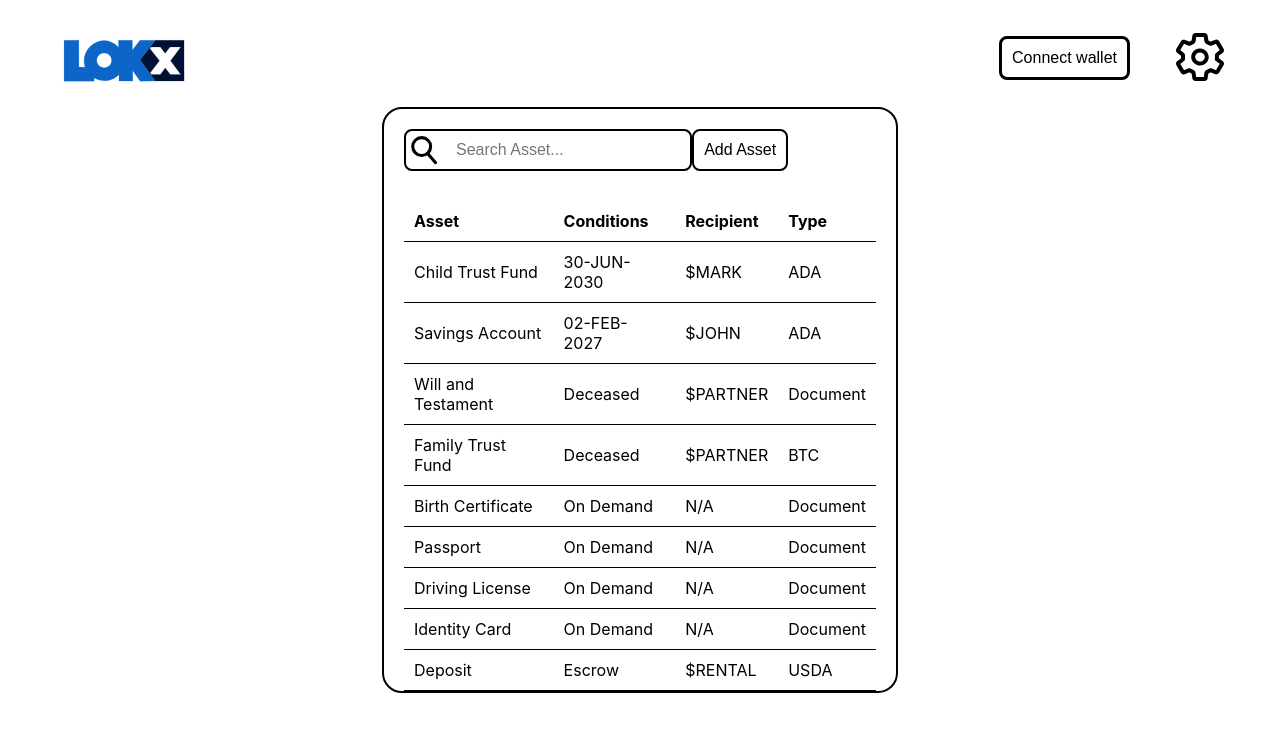
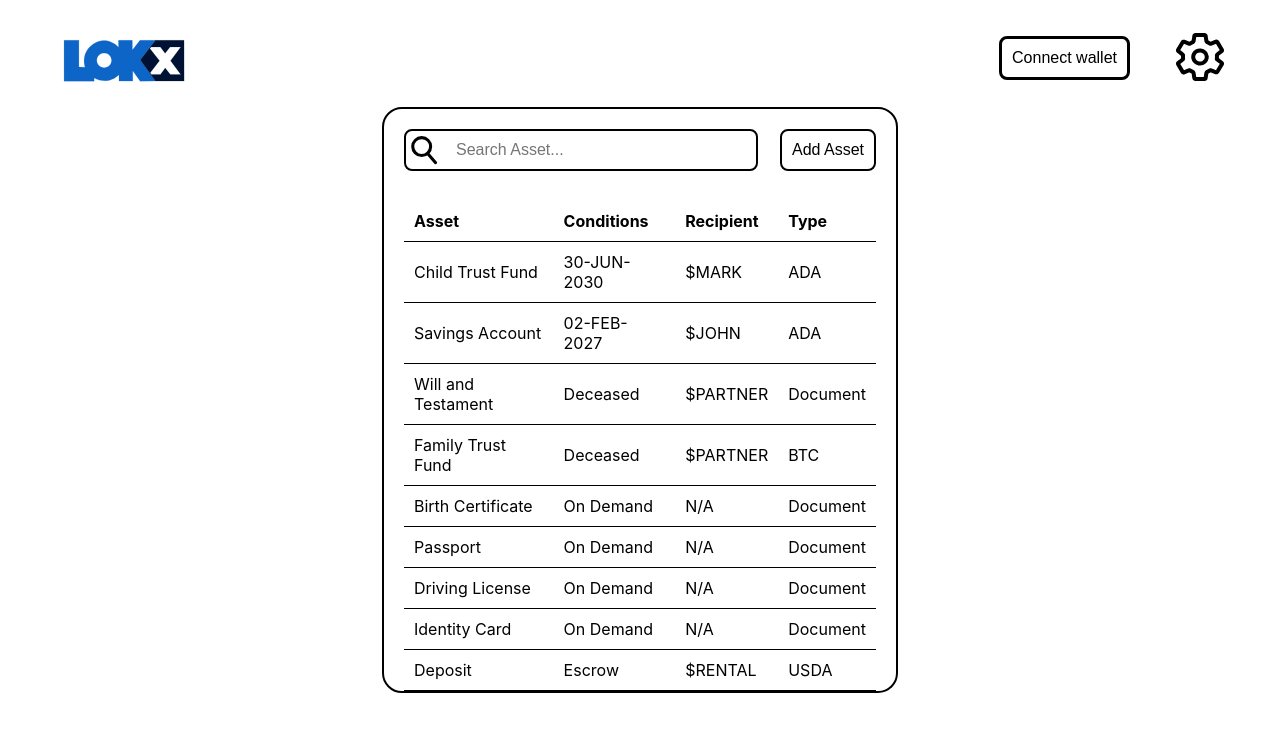
Before and after one commit to lokx-io/webUI, a React (Create React App) app in the folder lokx-web-pov/: page / in a window 1280 px wide. Shown: the top 732 px of the page. Built offline with nearby package versions, Linux system fonts and the light colour scheme.

Commit message:
More minor css cleanup

```diff
--- a/lokx-web-pov/src/App.css
+++ b/lokx-web-pov/src/App.css
@@ -36,8 +36,9 @@
 
 .Search-bar {
   padding: 20px;
+  box-sizing: border-box;
   min-height: fit-content;
-  width: fit-content;
+  width:100%;
   display: grid;
   grid-template-columns: 3fr 1fr;
 }
@@ -64,6 +65,7 @@
 }
 
 .Add-button{
+  box-sizing: border-box;
   border: 2px solid black;
   background-color: white;
   border-radius: 8px;
@@ -111,6 +113,9 @@
 }
 
 .mr-0 {
+  margin-right: 0px;
+}
+.mr-60 {
   margin-right: 60px;
 }
 .ml-auto {
--- a/lokx-web-pov/src/App.tsx
+++ b/lokx-web-pov/src/App.tsx
@@ -25,7 +25,7 @@ function AddAsset() {
   }
   return (
     <div>
-      <button className="Add-button d-block ml-auto" onClick={handleClick}>Add Asset</button>
+      <button className="Add-button d-block ml-auto mr-0" onClick={handleClick}>Add Asset</button>
     </div>
   );
 }
@@ -38,7 +38,7 @@ function AppSettings() {
   }
   return (
     <div>
-      <button type="submit" className="Settings-button d-block mr-0 ml-auto" onClick={handleClick}>
+      <button type="submit" className="Settings-button d-block mr-60 ml-auto" onClick={handleClick}>
         <img src={iconSettings} alt="Settings" />
       </button>
     </div>
```
